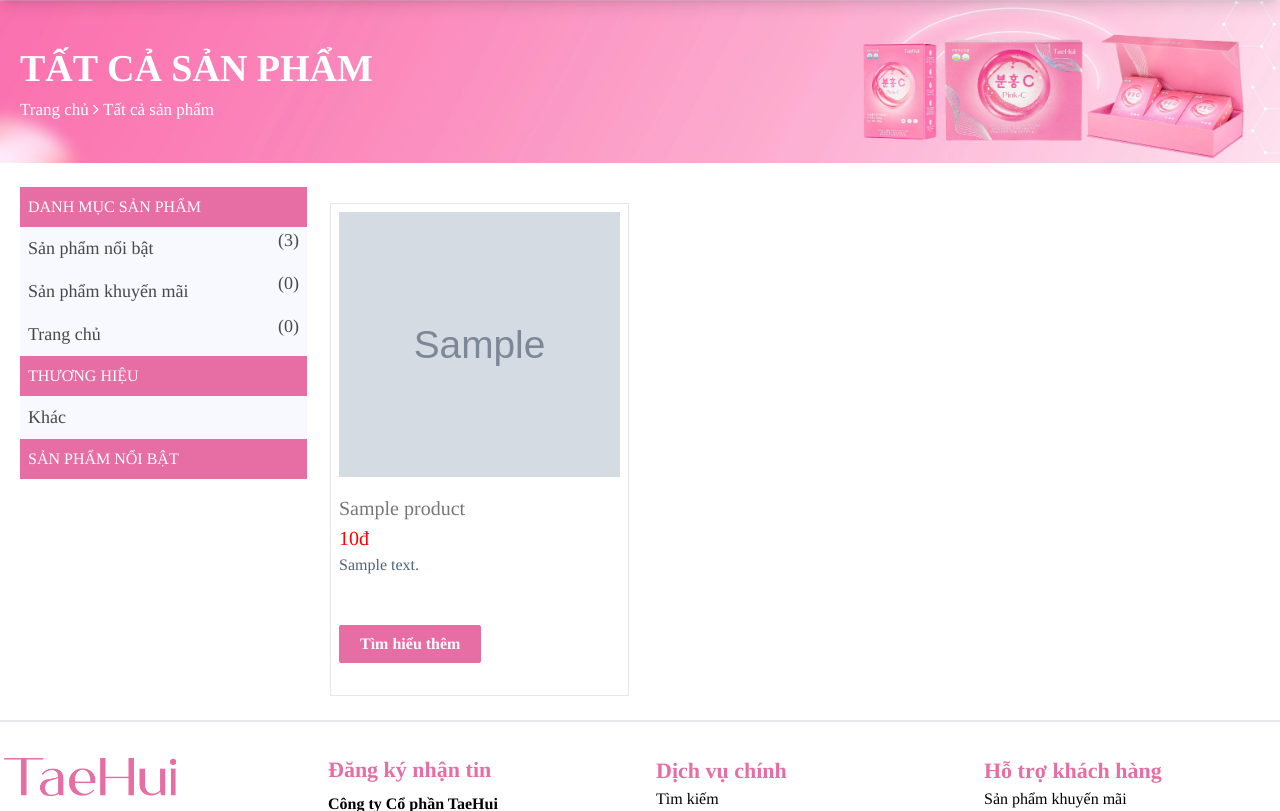
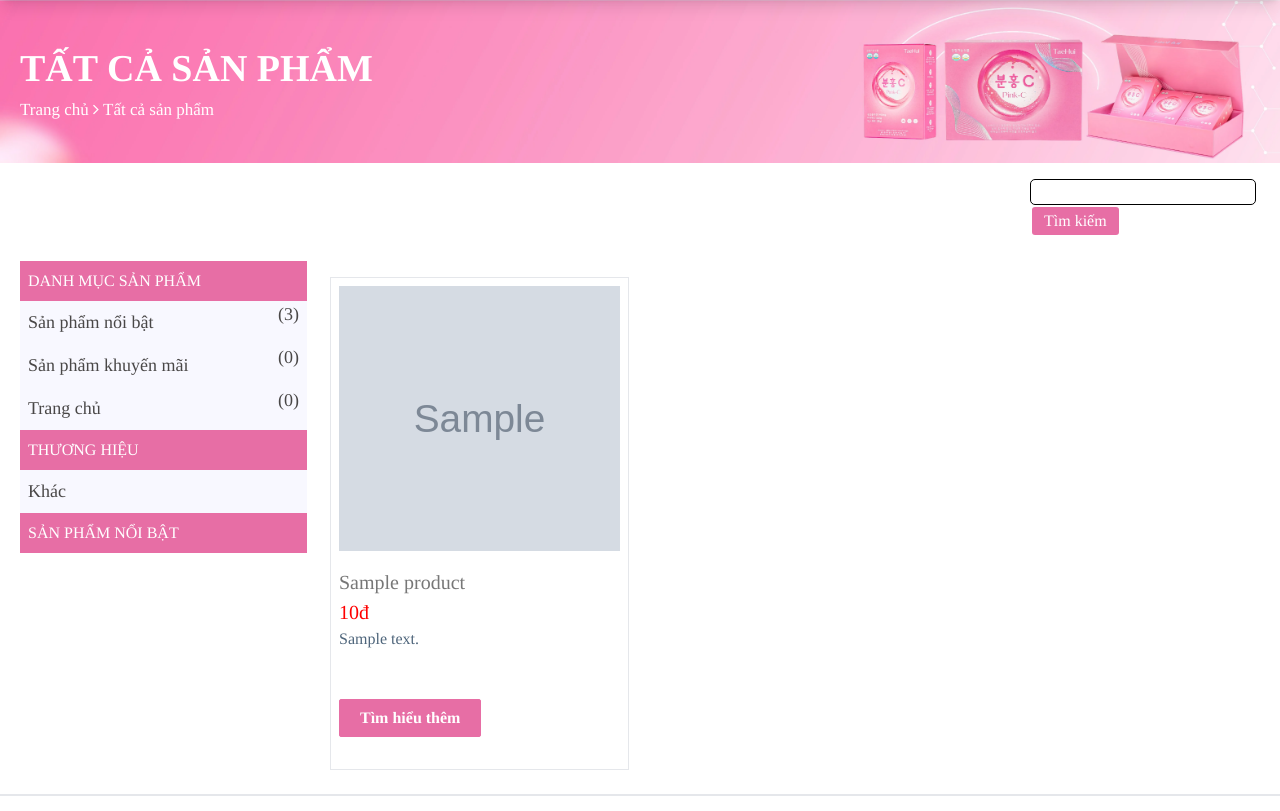
Before and after one commit to Zuwno/DuAn1, a PHP site: page /DA1/View/sanpham.php in a window 1280 px wide. Shown: the part 104-915 px from the top of the page. Run offline with PHP 8.4, Linux system fonts and the light colour scheme; tables that the repository leaves empty or names only in its code hold one stand-in row (values such as "Sample post"); grey boxes marked "Sample" are stand-in pictures; some libraries are stand-ins or nearby versions.

Commit message:
Thêm chức năng tìm kiếm sản phẩm

```diff
--- a/View/sanpham.php
+++ b/View/sanpham.php
@@ -106,6 +106,14 @@
           </div>
         </div>
       </section>
+      <section>
+
+        <form method="post" action="" class="ml-[1030px] mt-4">
+          <input name="search_value" style="border: 1px solid; border-radius: 5px;" type="text">
+          <input name="search" class="bg-[#e76ea5] text-white px-3 py-[2px] " style="border: 2px solid; border-radius: 5px;" type="submit" value="Tìm kiếm" >
+        </form>
+
+      </section>
       <section class="max-w-7xl m-auto py-6 text-[#494747]  grid md:grid-cols-4 px-5">
         <div class=" md:w-[287px] w-[340px]  md:mr-10 col-span-1 order-2 md:order-1">
           <div class="bg-[#e76ea5] px-2 py-2 ">
@@ -141,6 +149,12 @@
             <?php
             include '../Model/db.php';
             $sqlProduct = "select * from product";
+
+            if(isset($_POST['search']))
+            {
+              $s = $_POST['search_value'];
+              $sqlProduct = "select *  from product where name like '%$s%'";
+            }
             $resultt = $connect->query($sqlProduct);
             foreach ($resultt as $row) {
             ?>
```
